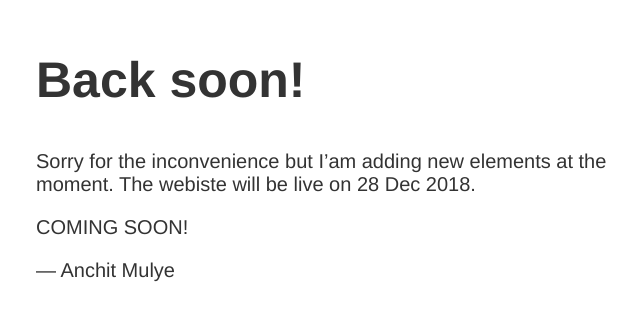
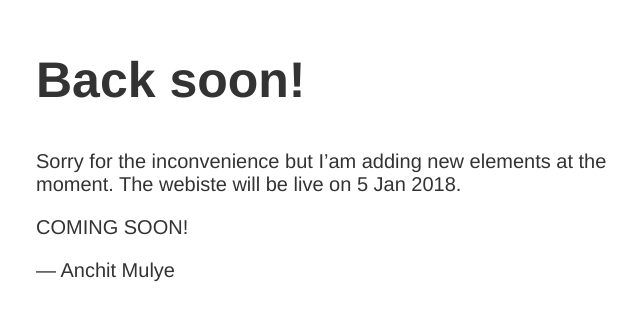
Before and after one commit to anchitmulye/portfolio, a plain HTML site: page index.html in a window 1280 px wide. Shown: the part 149-468 px from the top of the page, 279-919 px from the left. Drawn offline with Linux system fonts and the light colour scheme.

Commit message:
Update index.html

```diff
--- a/index.html
+++ b/index.html
@@ -12,7 +12,7 @@
 <article>
     <h1>Back soon!</h1>
     <div>
-        <p>Sorry for the inconvenience but I&rsquo;am adding new elements at the moment. The webiste will be live on 28 Dec 2018. </p>
+        <p>Sorry for the inconvenience but I&rsquo;am adding new elements at the moment. The webiste will be live on 5 Jan 2018. </p>
         <p>COMING SOON!
         </p>
         <p>&mdash; Anchit Mulye</p>
```
